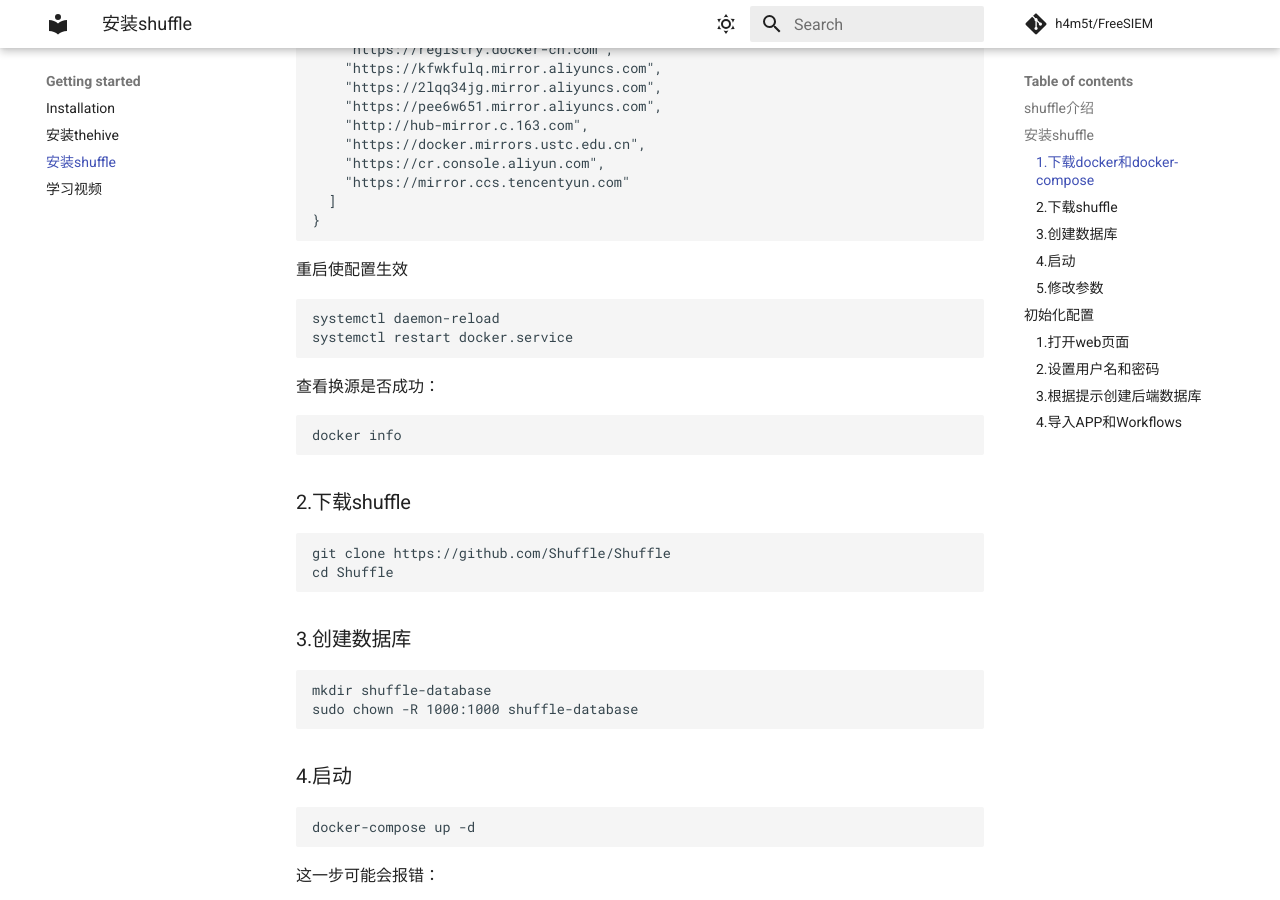
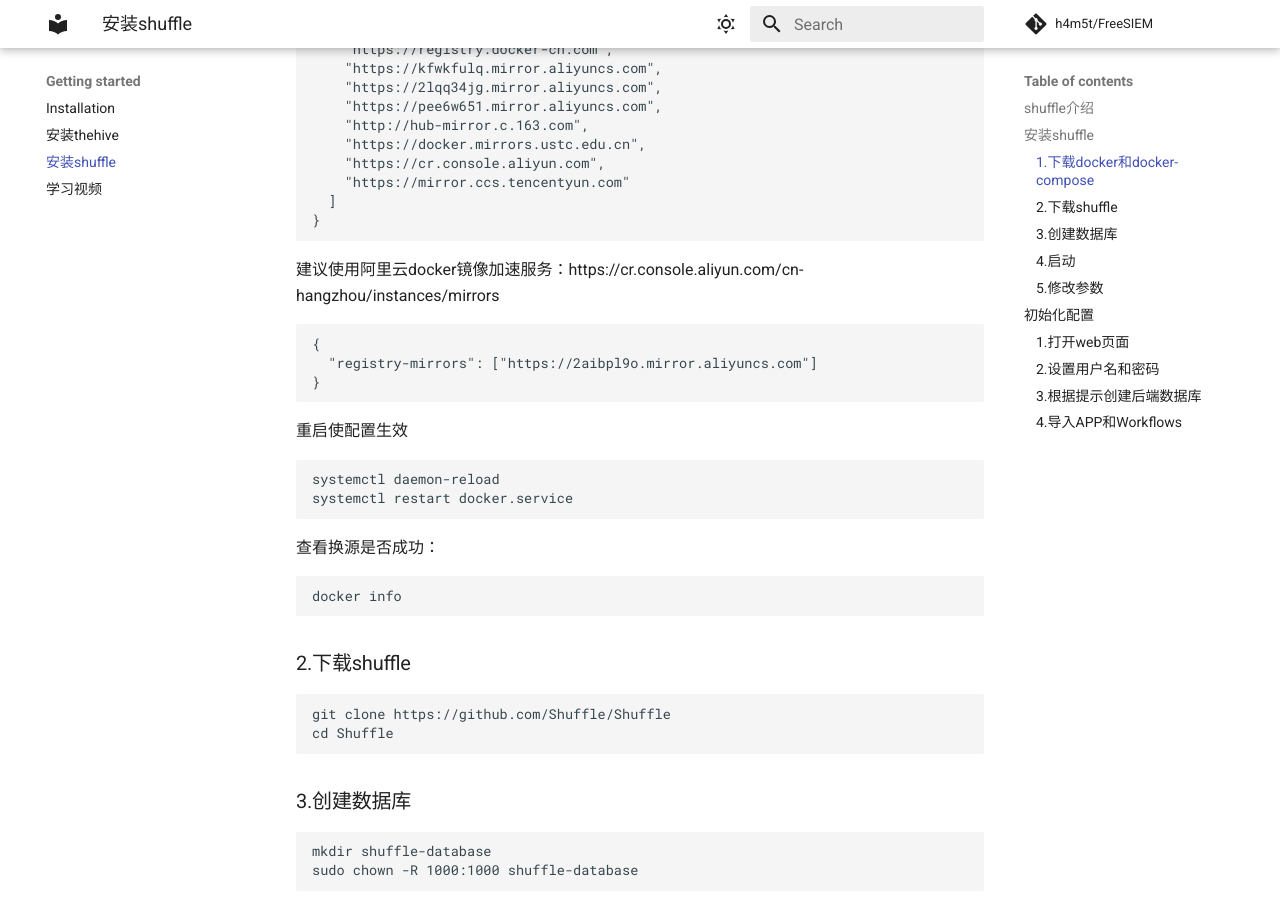
Before and after one commit to h4m5t/FreeSIEM, an MkDocs documentation site: the page built from docs/install_shuffle.md, in a window 1280 px wide and 900 px high, scrolled down 945 px. Built offline with MkDocs 1.6.1 and Material for MkDocs 9.7.7, drawn with Linux system fonts in a browser that asks for light colours; comment, search, counter and statistics services are not loaded.

Commit message:
Update install_shuffle.md

````diff
--- a/docs/install_shuffle.md
+++ b/docs/install_shuffle.md
@@ -54,7 +54,12 @@
 }
 ```
 
-
+建议使用阿里云docker镜像加速服务：https://cr.console.aliyun.com/cn-hangzhou/instances/mirrors
+```
+{
+  "registry-mirrors": ["https://2aibpl9o.mirror.aliyuncs.com"]
+}
+```
 
 重启使配置生效
 
````
